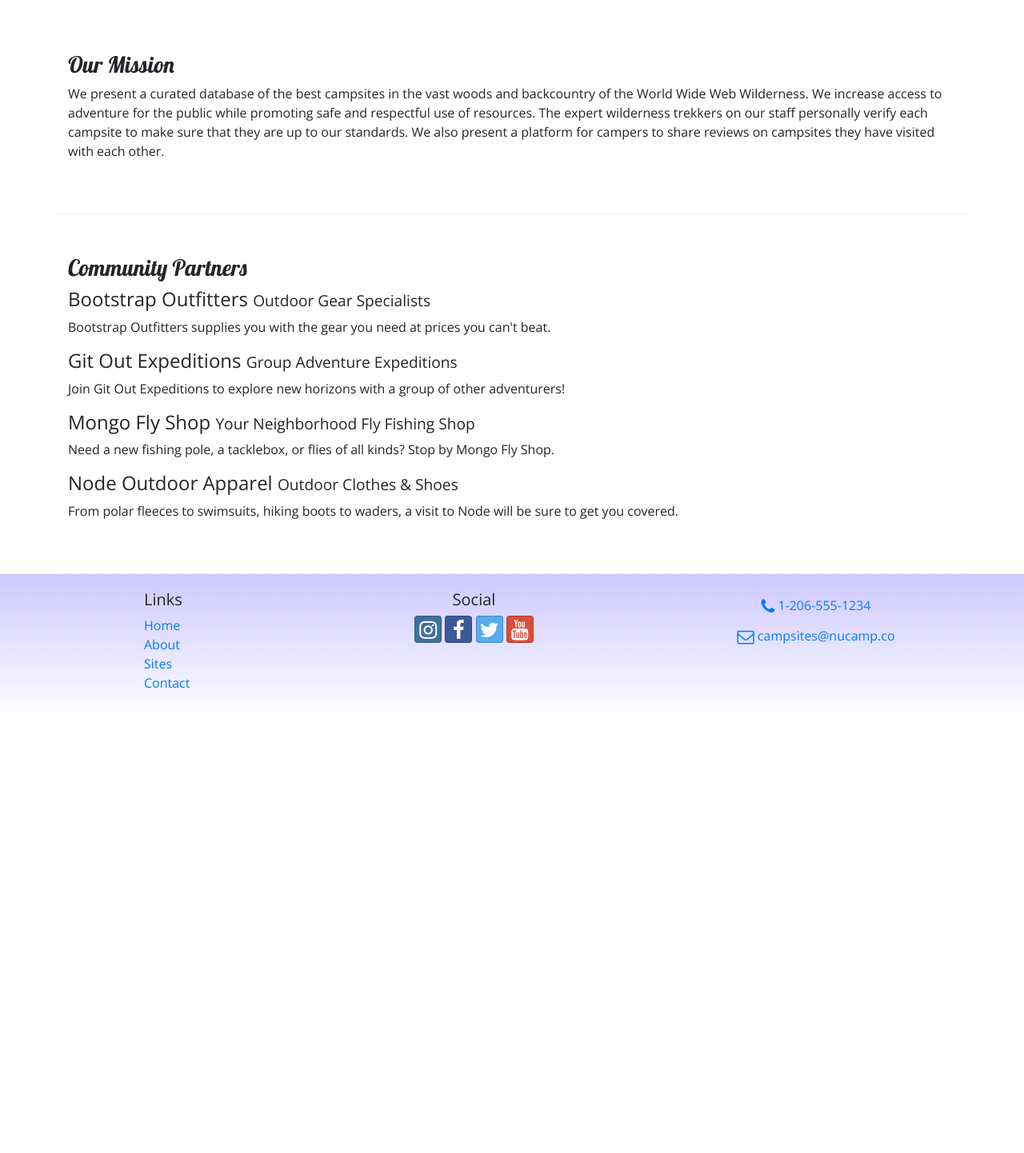
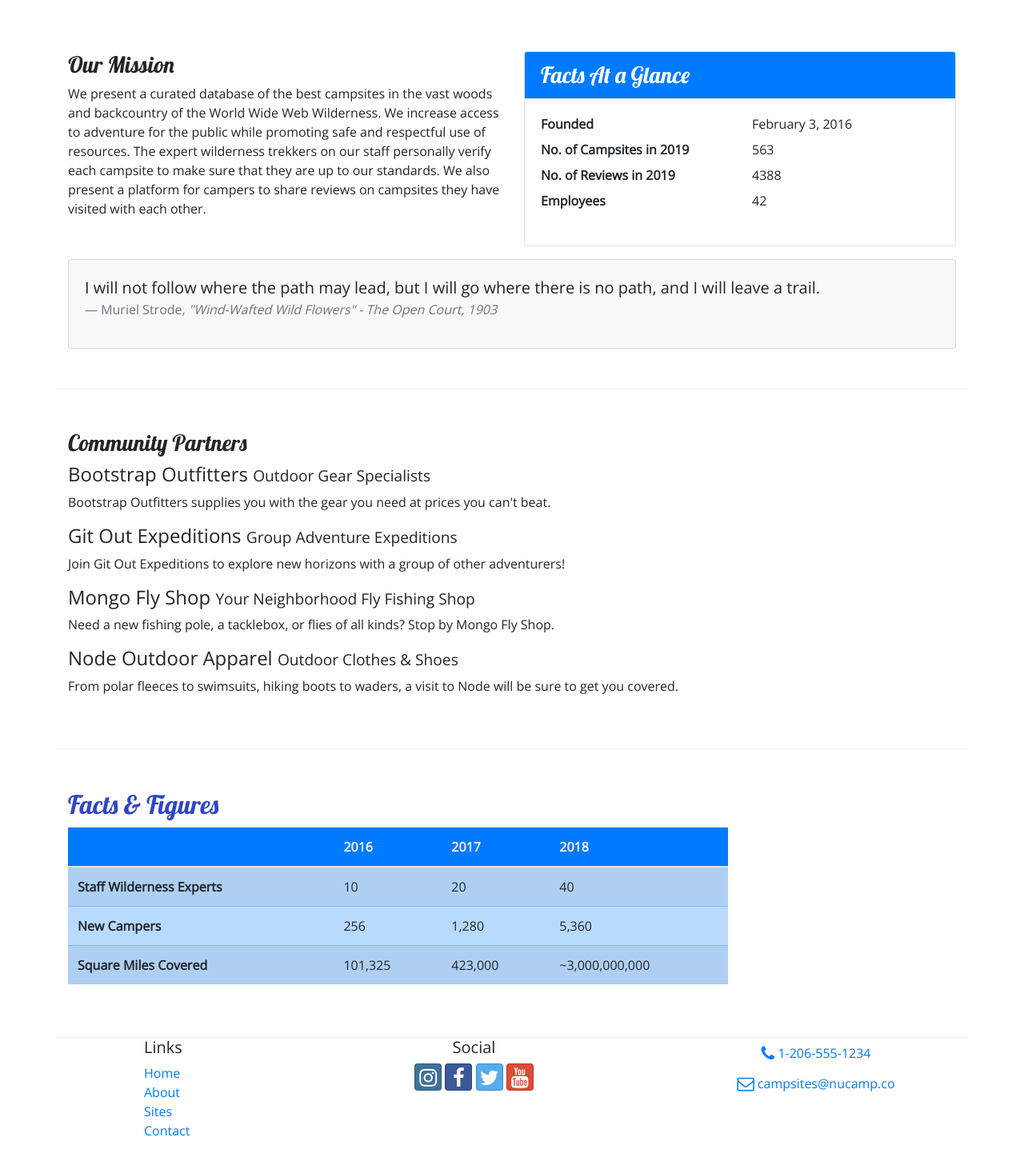
Before and after one commit to chindalim/nucampsite, a website: page aboutus.html in a window 1280 px wide. Shown: the part 340-1782 px from the top of the page at 80% size. Before the commit the page ends 1242 px from the top, so only its background shows below. Drawn offline with nearby package versions, Linux system fonts and the light colour scheme.

Commit message:
Tables and Cards

```diff
--- a/CSS/styles.css
+++ b/CSS/styles.css
@@ -12,7 +12,7 @@ h2 {
 header h2 {
     color: #cec8ff;
 }
-footer {
+.site-footer{
     background-image: linear-gradient(#CEC8FF, white);
     padding: 20px 0;
 }
--- a/aboutus.html
+++ b/aboutus.html
@@ -10,7 +10,7 @@
         <link rel="stylesheet" href="node_modules/font-awesome/css/font-awesome.min.css" />
         <link rel="stylesheet" href="node_modules/bootstrap-social/bootstrap-social.css" />
         <link rel="stylesheet" href="https://fonts.googleapis.com/css?family=Lobster|Open+Sans" />
-    <link rel="stylesheet" href="css/styles.css"/>
+        <link rel="stylesheet" href="css/styles.css" />
 
         <title>NuCamp: A Better Way To Camp</title>
     </head>
@@ -37,10 +37,14 @@
 
                 <div class="collapse navbar-collapse" id="nucampNavbar">
                     <ul class="navbar-nav">
-                    <li class="nav-item active"> <a class="nav-link" href="index.html"> <span class="fa fa-home fa-lg"></span>Home </a> </li>
-                    <li class="nav-item"> <a class="nav-link" href="#"> <span class="fa fa-info fa-lg"></span>About </a> </li>
-                    <li class="nav-item"> <a class="nav-link" href="#"> <span class="fa fa-list fa-lg"></span> Sites </a> </li>
-                    <li class="nav-item"> <a class="nav-link" href="contactus.html"> <span class="fa fa-address-card fa-lg"></span> Contact </a> </li>
+                        <li class="nav-item active"> <a class="nav-link" href="index.html"> <span
+                                    class="fa fa-home fa-lg"></span>Home </a> </li>
+                        <li class="nav-item"> <a class="nav-link" href="#"> <span class="fa fa-info fa-lg"></span>About
+                            </a> </li>
+                        <li class="nav-item"> <a class="nav-link" href="#"> <span class="fa fa-list fa-lg"></span> Sites
+                            </a> </li>
+                        <li class="nav-item"> <a class="nav-link" href="contactus.html"> <span
+                                    class="fa fa-address-card fa-lg"></span> Contact </a> </li>
                     </ul>
                 </div>
             </div>
@@ -59,9 +63,43 @@
             </div>
 
             <div class="row row-content">
-            <div class="col col-xs-6">
+                <div class="col-sm-6">
                     <h3>Our Mission</h3>
-                <p>We present a curated database of the best campsites in the vast woods and backcountry of the World Wide Web Wilderness. We increase access to adventure for the public while promoting safe and respectful use of resources. The expert wilderness trekkers on our staff personally verify each campsite to make sure that they are up to our standards. We also present a platform for campers to share reviews on campsites they have visited with each other.</p>
+                    <p>We present a curated database of the best campsites in the vast woods and backcountry of the
+                        World Wide Web Wilderness. We increase access to adventure for the public while promoting safe
+                        and respectful use of resources. The expert wilderness trekkers on our staff personally verify
+                        each campsite to make sure that they are up to our standards. We also present a platform for
+                        campers to share reviews on campsites they have visited with each other.</p>
+                </div>
+                <div class="col-sm-6">
+                    <div class="card">
+                        <h3 class="card-header bg-primary text-white">Facts At a Glance</h3>
+                        <div class="card-body">
+                            <dl class="row">
+                                <dt class="col-6">Founded</dt>
+                                <dd class="col-6">February 3, 2016</dd>
+                                <dt class="col-6">No. of Campsites in 2019</dt>
+                                <dd class="col-6">563</dd>
+                                <dt class="col-6">No. of Reviews in 2019</dt>
+                                <dd class="col-6">4388</dd>
+                                <dt class="col-6">Employees</dt>
+                                <dd class="col-6">42</dd>
+                            </dl>
+                        </div>
+                    </div>
+                </div>
+                <div class="col">
+                    <div class="card bg-light mt-3">
+                        <blockquote class="blockquote card-body">
+                            <p class="mb-0">I will not follow where the path may lead, but I will go where there is no
+                                path, and I will leave a trail.</p>
+                            <footer class="blockquote-footer">Muriel Strode,
+                                <cite title="Source Title">"Wind-Wafted Wild Flowers" -
+                                    The Open Court, 1903
+                                </cite>
+                            </footer>
+                        </blockquote>
+                    </div>
                 </div>
             </div>
 
@@ -69,18 +107,60 @@
                 <div class="col">
                     <h3>Community Partners</h3>
                     <h4>Bootstrap Outfitters <small>Outdoor Gear Specialists</small></h4>
-                <p class="d-none d-sm-block">Bootstrap Outfitters supplies you with the gear you need at prices you can't beat.</p>
+                    <p class="d-none d-sm-block">Bootstrap Outfitters supplies you with the gear you need at prices you
+                        can't beat.</p>
                     <h4>Git Out Expeditions <small>Group Adventure Expeditions</small></h4>
-                <p class="d-none d-sm-block">Join Git Out Expeditions to explore new horizons with a group of other adventurers!</p>
+                    <p class="d-none d-sm-block">Join Git Out Expeditions to explore new horizons with a group of other
+                        adventurers!</p>
                     <h4>Mongo Fly Shop <small>Your Neighborhood Fly Fishing Shop</small></h4>
-                <p class="d-none d-sm-block">Need a new fishing pole, a tacklebox, or flies of all kinds? Stop by Mongo Fly Shop.</p>
+                    <p class="d-none d-sm-block">Need a new fishing pole, a tacklebox, or flies of all kinds? Stop by
+                        Mongo Fly Shop.</p>
                     <h4>Node Outdoor Apparel <small>Outdoor Clothes & Shoes</small></h4>
-                <p class="d-none d-sm-block">From polar fleeces to swimsuits, hiking boots to waders, a visit to Node will be sure to get you covered.</p>
+                    <p class="d-none d-sm-block">From polar fleeces to swimsuits, hiking boots to waders, a visit to
+                        Node will be sure to get you covered.</p>
+                </div>
+            </div>
+
+            <div class="row row-content">
+                <div class="col-sm-9">
+                    <h2>Facts &amp; Figures</h2>
+                    <div class="table-responsive">
+                        <table class="table table-striped">
+                            <thead>
+                                <tr class="bg-primary text-light">
+                                    <th></th>
+                                    <th>2016</th>
+                                    <th>2017</th>
+                                    <th>2018</th>
+                                </tr>
+                            </thead>
+                            <tbody class="table-primary">
+                                <tr>
+                                    <th>Staff Wilderness Experts</th>
+                                    <td>10</td>
+                                    <td>20</td>
+                                    <td>40</td>
+                                </tr>
+                                <tr>
+                                    <th>New Campers</th>
+                                    <td>256</td>
+                                    <td>1,280</td>
+                                    <td>5,360</td>
+                                </tr>
+                                <tr>
+                                    <th>Square Miles Covered</th>
+                                    <td>101,325</td>
+                                    <td>423,000</td>
+                                    <td>~3,000,000,000</td>
+                                </tr>
+                            </tbody>
+                        </table>
+                    </div>
                 </div>
             </div>
         </div>
 
-    <footer>
+        <footer class="cite-footer">
             <div class="container">
                 <div class="row">
                     <div class="col-4 col-sm-2 offset-1">
@@ -94,14 +174,20 @@
                     </div>
                     <div class="col-6 col-sm-5 text-center">
                         <h5>Social</h5>
-                        <a class="btn btn-social-icon btn-instagram" href="http://instagram.com/"><i class="fa fa-instagram"></i></a>
-                        <a class="btn btn-social-icon btn-facebook" href="http://facebook.com/"><i class="fa fa-facebook"></i></a>
-                        <a class="btn btn-social-icon btn-twitter" href="http://twitter.com/"><i class="fa fa-twitter"></i></a>
-                        <a class="btn btn-social-icon btn-google" href="http://youtube.com/"><i class="fa fa-youtube"></i></a>
+                        <a class="btn btn-social-icon btn-instagram" href="http://instagram.com/"><i
+                                class="fa fa-instagram"></i></a>
+                        <a class="btn btn-social-icon btn-facebook" href="http://facebook.com/"><i
+                                class="fa fa-facebook"></i></a>
+                        <a class="btn btn-social-icon btn-twitter" href="http://twitter.com/"><i
+                                class="fa fa-twitter"></i></a>
+                        <a class="btn btn-social-icon btn-google" href="http://youtube.com/"><i
+                                class="fa fa-youtube"></i></a>
                     </div>
                     <div class="col-sm-4 text-center">
-                    <a role="button" class="btn btn-link" href="tel:+12065551234"><i class="fa fa-phone fa-lg text-primary"></i> 1-206-555-1234 </a><br />
-                    <a role="button" class="btn btn-link" href="mailto:campsites@nucamp.co"><i class="fa fa-envelope-o fa-lg text-primary"></i> campsites@nucamp.co </a>
+                        <a role="button" class="btn btn-link" href="tel:+12065551234"><i
+                                class="fa fa-phone fa-lg text-primary"></i> 1-206-555-1234 </a><br />
+                        <a role="button" class="btn btn-link" href="mailto:campsites@nucamp.co"><i
+                                class="fa fa-envelope-o fa-lg text-primary"></i> campsites@nucamp.co </a>
                     </div>
                 </div>
             </div>
```
Also changed, not shown: contactus.html (+1 -1 lines), index.html (+1 -1 lines). Lines whose indentation alone changed are shown as unchanged.
